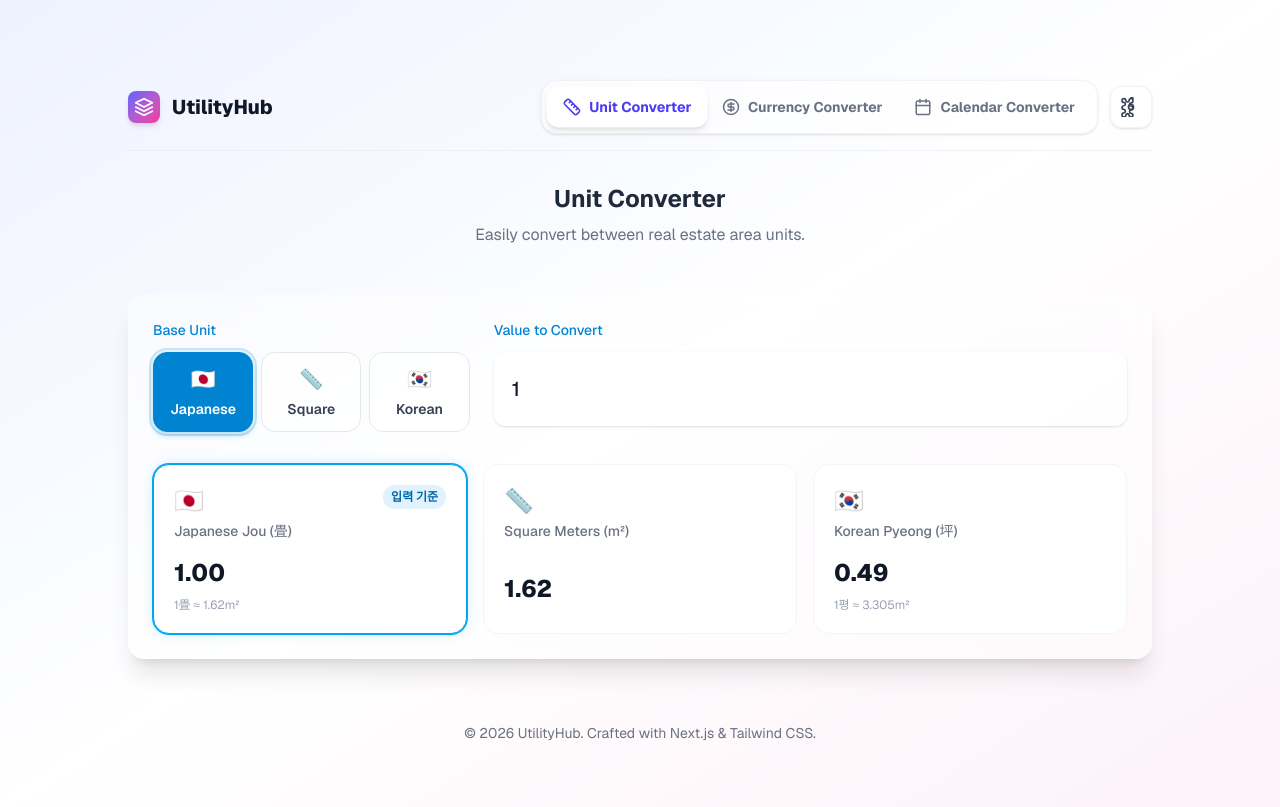
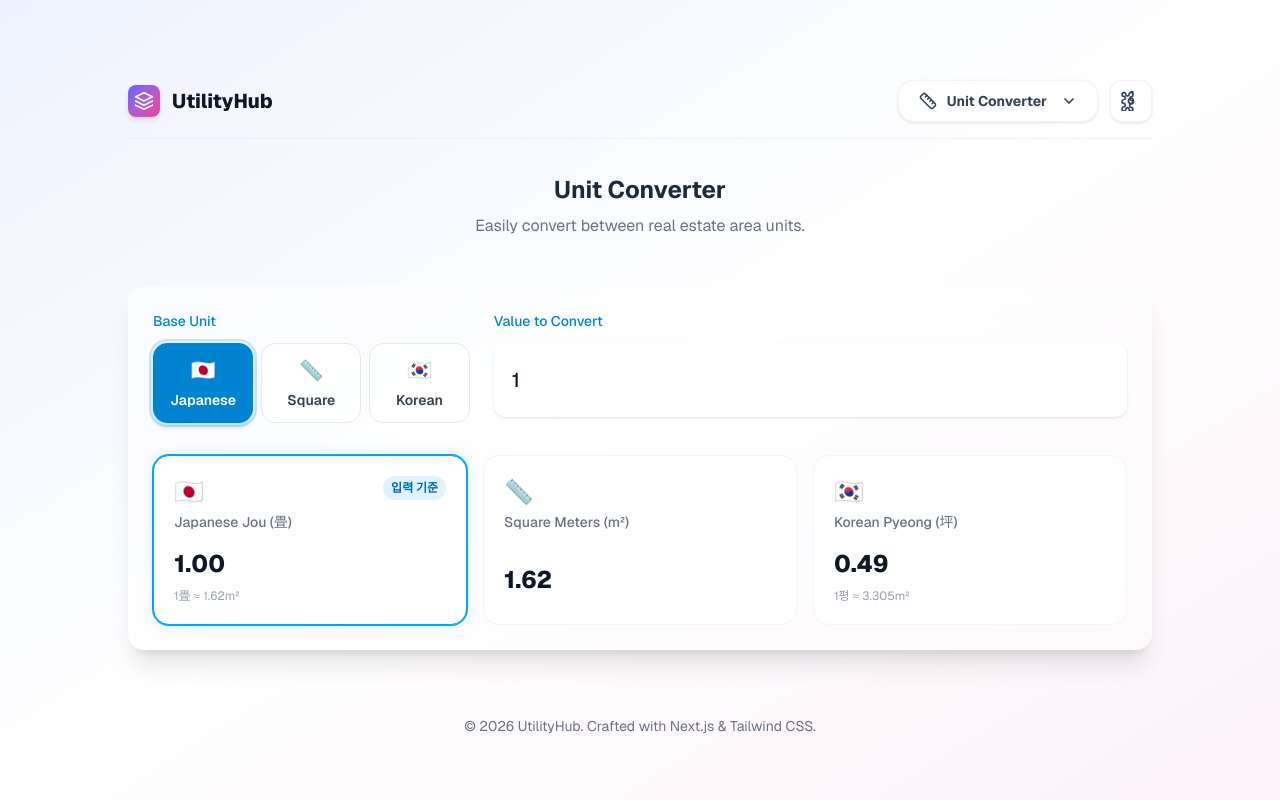
Before and after one commit to KJ-honey/prj-haru, a Next.js app: page /en in a window 1280 px wide. Both pictures are taken after a click on the button 298 px from the left and 509 px from the top of the page. Built offline with nearby package versions, Linux system fonts and the light colour scheme.

Commit message:
툴선택을 탭에서 풀다운식으로 변경

```diff
--- a/src/components/layout/Dashboard.tsx
+++ b/src/components/layout/Dashboard.tsx
@@ -1,6 +1,6 @@
 "use client";
 
-import { useState } from 'react';
+import { useState, useRef, useEffect } from 'react';
 import UnitConverter from '../tools/UnitConverter';
 import CurrencyConverter from '../tools/CurrencyConverter';
 import EraConverter from '../tools/EraConverter';
@@ -10,7 +10,52 @@ import { useDictionary } from '../i18n/I18nProvider';
 
 export default function Dashboard() {
   const [activeTab, setActiveTab] = useState<'home' | 'unit' | 'currency' | 'era'>('home');
+  const [isToolMenuOpen, setIsToolMenuOpen] = useState(false);
+  const toolMenuRef = useRef<HTMLDivElement>(null);
   const dict = useDictionary();
+
+  useEffect(() => {
+    const handleClickOutside = (event: MouseEvent) => {
+      if (toolMenuRef.current && !toolMenuRef.current.contains(event.target as Node)) {
+        setIsToolMenuOpen(false);
+      }
+    };
+    document.addEventListener("mousedown", handleClickOutside);
+    return () => document.removeEventListener("mousedown", handleClickOutside);
+  }, []);
+
+  const tools = [
+    {
+      id: 'unit',
+      label: dict.dashboard.unitConverter.title,
+      icon: (
+        <svg width="18" height="18" viewBox="0 0 24 24" fill="none" stroke="currentColor" strokeWidth="2" strokeLinecap="round" strokeLinejoin="round">
+          <path d="M21.3 15.3a2.4 2.4 0 0 1 0 3.4l-2.6 2.6a2.4 2.4 0 0 1-3.4 0L2.7 8.7a2.41 2.41 0 0 1 0-3.4l2.6-2.6a2.41 2.41 0 0 1 3.4 0Z"/>
+          <path d="m14.5 12.5 2-2"/><path d="m11.5 9.5 2-2"/><path d="m8.5 6.5 2-2"/><path d="m17.5 15.5 2-2"/>
+        </svg>
+      )
+    },
+    {
+      id: 'currency',
+      label: dict.dashboard.currencyConverter.title,
+      icon: (
+        <svg width="18" height="18" viewBox="0 0 24 24" fill="none" stroke="currentColor" strokeWidth="2" strokeLinecap="round" strokeLinejoin="round">
+          <circle cx="12" cy="12" r="10"/><path d="M16 8h-6a2 2 0 1 0 0 4h4a2 2 0 1 1 0 4H8"/><path d="M12 18V6"/>
+        </svg>
+      )
+    },
+    {
+      id: 'era',
+      label: dict.dashboard.eraConverter?.title || 'Era Converter',
+      icon: (
+        <svg width="18" height="18" viewBox="0 0 24 24" fill="none" stroke="currentColor" strokeWidth="2" strokeLinecap="round" strokeLinejoin="round">
+          <rect x="3" y="4" width="18" height="18" rx="2" ry="2"/><line x1="16" y1="2" x2="16" y2="6"/><line x1="8" y1="2" x2="8" y2="6"/><line x1="3" y1="10" x2="21" y2="10"/>
+        </svg>
+      )
+    },
+  ];
+
+  const currentTool = tools.find(t => t.id === activeTab);
 
   return (
     <div className="w-full flex-1 flex flex-col">
@@ -32,60 +77,61 @@ export default function Dashboard() {
           </button>
 
           <div className="flex items-center gap-3">
-            <div className="inline-flex bg-white/50 dark:bg-gray-900/50 backdrop-blur-md p-1.5 rounded-2xl shadow-sm border border-gray-200/50 dark:border-gray-700/50">
+            <div className="relative" ref={toolMenuRef}>
               <button
-                onClick={() => setActiveTab('unit')}
-                className={`px-4 py-2.5 rounded-xl text-sm font-bold transition-all duration-300 flex items-center gap-2 ${
-                  activeTab === 'unit'
-                    ? 'bg-white dark:bg-gray-800 text-indigo-600 dark:text-indigo-400 shadow-md transform scale-[1.02]'
-                    : 'text-gray-500 hover:text-gray-700 dark:text-gray-400 dark:hover:text-gray-200 hover:bg-white/50 dark:hover:bg-gray-800/50'
-                }`}
+                onClick={() => setIsToolMenuOpen(!isToolMenuOpen)}
+                className={`flex items-center gap-2.5 px-5 py-2.5 rounded-2xl text-sm font-bold transition-all duration-300 border shadow-sm
+                  ${isToolMenuOpen
+                    ? "bg-indigo-600 text-white border-indigo-600 shadow-indigo-200 dark:shadow-indigo-900"
+                    : "bg-white/50 dark:bg-gray-800/50 backdrop-blur-md border-gray-200/50 dark:border-gray-700/50 text-gray-700 dark:text-gray-200 hover:bg-white dark:hover:bg-gray-800"
+                  }`}
               >
-                <svg width="18" height="18" viewBox="0 0 24 24" fill="none" stroke="currentColor" strokeWidth="2" strokeLinecap="round" strokeLinejoin="round">
-                  <path d="M21.3 15.3a2.4 2.4 0 0 1 0 3.4l-2.6 2.6a2.4 2.4 0 0 1-3.4 0L2.7 8.7a2.41 2.41 0 0 1 0-3.4l2.6-2.6a2.41 2.41 0 0 1 3.4 0Z"/>
-                  <path d="m14.5 12.5 2-2"/>
-                  <path d="m11.5 9.5 2-2"/>
-                  <path d="m8.5 6.5 2-2"/>
-                  <path d="m17.5 15.5 2-2"/>
+                {currentTool?.icon}
+                <span>{currentTool?.label}</span>
+                <svg
+                  width="16" height="16" viewBox="0 0 24 24" fill="none" stroke="currentColor" strokeWidth="2.5" strokeLinecap="round" strokeLinejoin="round"
+                  className={`ml-1 transition-transform duration-300 ${isToolMenuOpen ? 'rotate-180' : ''}`}
+                >
+                  <polyline points="6 9 12 15 18 9"/>
                 </svg>
-                <span className="hidden sm:inline">{dict.dashboard.unitConverter.title}</span>
               </button>
 
-              <button
-                onClick={() => setActiveTab('currency')}
-                className={`px-4 py-2.5 rounded-xl text-sm font-bold transition-all duration-300 flex items-center gap-2 ${
-                  activeTab === 'currency'
-                    ? 'bg-white dark:bg-gray-800 text-indigo-600 dark:text-indigo-400 shadow-md transform scale-[1.02]'
-                    : 'text-gray-500 hover:text-gray-700 dark:text-gray-400 dark:hover:text-gray-200 hover:bg-white/50 dark:hover:bg-gray-800/50'
-                }`}
-              >
-                <svg width="18" height="18" viewBox="0 0 24 24" fill="none" stroke="currentColor" strokeWidth="2" strokeLinecap="round" strokeLinejoin="round">
-                  <circle cx="12" cy="12" r="10"/>
-                  <path d="M16 8h-6a2 2 0 1 0 0 4h4a2 2 0 1 1 0 4H8"/>
-                  <path d="M12 18V6"/>
-                </svg>
-                <span className="hidden sm:inline">{dict.dashboard.currencyConverter.title}</span>
-              </button>
+              {isToolMenuOpen && (
+                <div className="absolute right-0 mt-3 w-64 bg-white dark:bg-gray-900 rounded-2xl shadow-2xl border border-gray-100 dark:border-gray-800 p-2 z-50 animate-in fade-in zoom-in-95 duration-200 origin-top-right">
+                  <div className="px-3 py-2 text-[10px] font-bold text-gray-400 dark:text-gray-500 uppercase tracking-widest">
+                    {dict.dashboard.settings?.tools || 'Select Tool'}
+                  </div>
+                  <div className="space-y-1 mt-1">
+                    {tools.map((tool) => (
+                      <button
+                        key={tool.id}
+                        onClick={() => {
+                          setActiveTab(tool.id as any);
+                          setIsToolMenuOpen(false);
+                        }}
+                        className={`w-full flex items-center justify-between px-3 py-3 rounded-xl text-sm transition-all duration-200 group
+                          ${activeTab === tool.id
+                            ? 'bg-indigo-50 dark:bg-indigo-900/40 text-indigo-600 dark:text-indigo-400 font-bold'
+                            : 'text-gray-600 dark:text-gray-400 hover:bg-gray-50 dark:hover:bg-gray-800 hover:translate-x-1'
+                          }`}
+                      >
+                        <div className="flex items-center gap-3">
+                          <div className={`p-1.5 rounded-lg transition-colors ${activeTab === tool.id ? 'bg-indigo-100 dark:bg-indigo-800/50' : 'bg-gray-100 dark:bg-gray-800 group-hover:bg-white dark:group-hover:bg-gray-700'}`}>
+                            {tool.icon}
+                          </div>
+                          <span>{tool.label}</span>
+                        </div>
+                        {activeTab === tool.id && (
+                          <div className="w-1.5 h-1.5 rounded-full bg-indigo-500 shadow-sm shadow-indigo-500/50" />
+                        )}
+                      </button>
+                    ))}
+                  </div>
+                </div>
+              )}
+            </div>
 
-              <button
-                onClick={() => setActiveTab('era')}
-                className={`px-4 py-2.5 rounded-xl text-sm font-bold transition-all duration-300 flex items-center gap-2 ${
-                  activeTab === 'era'
-                    ? 'bg-white dark:bg-gray-800 text-indigo-600 dark:text-indigo-400 shadow-md transform scale-[1.02]'
-                    : 'text-gray-500 hover:text-gray-700 dark:text-gray-400 dark:hover:text-gray-200 hover:bg-white/50 dark:hover:bg-gray-800/50'
-                }`}
-              >
-                <svg width="18" height="18" viewBox="0 0 24 24" fill="none" stroke="currentColor" strokeWidth="2" strokeLinecap="round" strokeLinejoin="round">
-                  <rect x="3" y="4" width="18" height="18" rx="2" ry="2"/>
-                  <line x1="16" y1="2" x2="16" y2="6"/>
-                  <line x1="8" y1="2" x2="8" y2="6"/>
-                  <line x1="3" y1="10" x2="21" y2="10"/>
-                </svg>
-                <span className="hidden sm:inline">{dict.dashboard.eraConverter?.title || 'Era Converter'}</span>
-              </button>
-            </div>
             <SettingsMenu />
-
           </div>
         </div>
       )}
--- a/src/i18n/dictionaries/en.json
+++ b/src/i18n/dictionaries/en.json
@@ -66,7 +66,8 @@
       "language": "Language",
       "en": "English",
       "kr": "Korean (한국어)",
-      "jp": "Japanese (日本語)"
+      "jp": "Japanese (日本語)",
+      "tools": "Tools"
     },
     "footer": "© {year} UtilityHub. Crafted with Next.js & Tailwind CSS."
   }
--- a/src/i18n/dictionaries/jp.json
+++ b/src/i18n/dictionaries/jp.json
@@ -66,7 +66,8 @@
       "language": "言語",
       "en": "English",
       "kr": "한국어",
-      "jp": "日本語"
+      "jp": "日本語",
+      "tools": "ツール"
     },
     "footer": "© {year} UtilityHub. Crafted with Next.js & Tailwind CSS."
   }
--- a/src/i18n/dictionaries/kr.json
+++ b/src/i18n/dictionaries/kr.json
@@ -66,7 +66,8 @@
       "language": "언어",
       "en": "English",
       "kr": "한국어",
-      "jp": "日本語"
+      "jp": "日本語",
+      "tools": "도구"
     },
     "footer": "© {year} UtilityHub. Crafted with Next.js & Tailwind CSS."
   }
```
